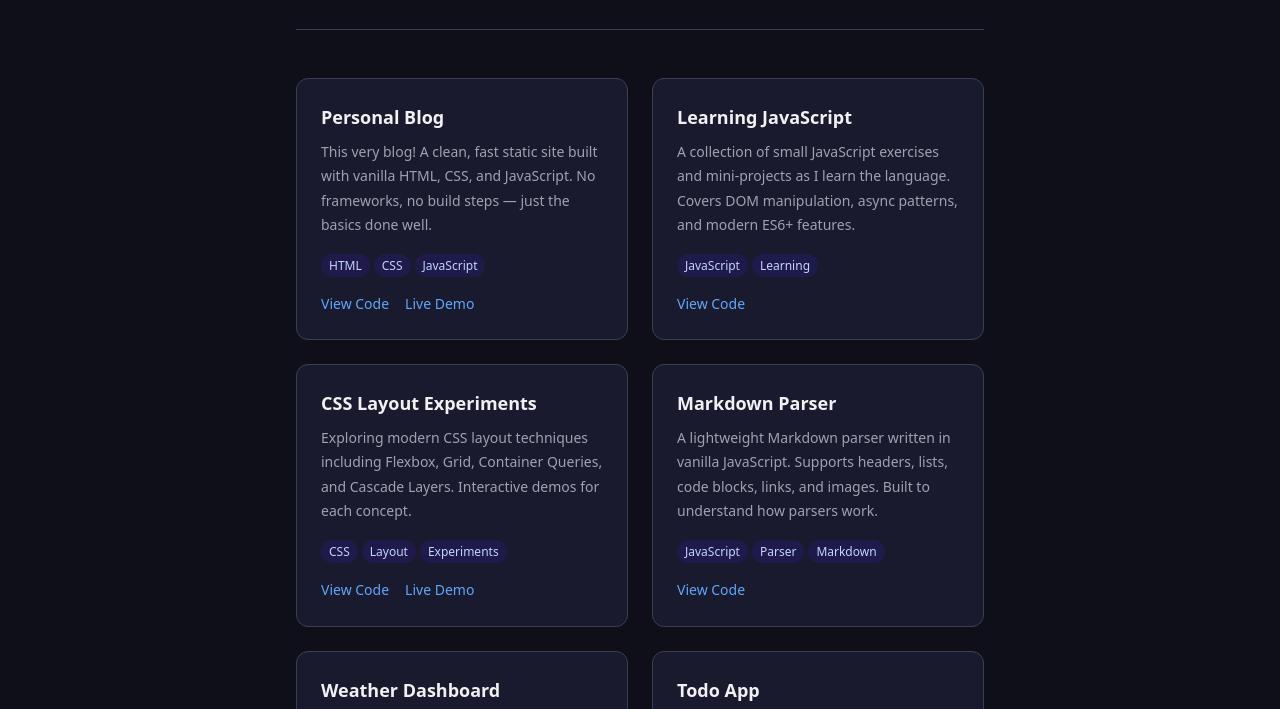
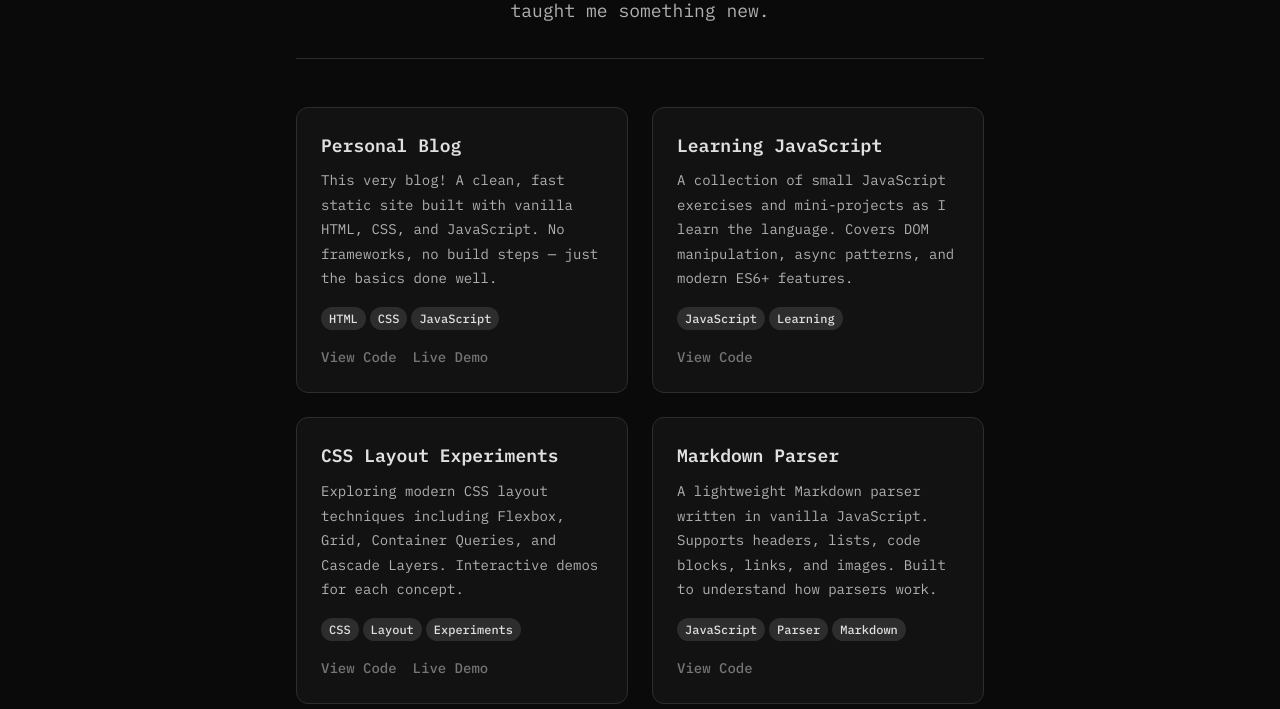
Before and after one commit to infratio/0ufoc-My-Personal-Blog, a plain HTML site: page projects.html in a window 1280 px wide. Shown: the part 285-994 px from the top of the page. Drawn offline with Linux system fonts and the dark colour scheme.

Commit message:
Update blog with monospace typography and dark gray/black accent colors

```diff
--- a/projects.html
+++ b/projects.html
@@ -7,7 +7,7 @@
     <title>0ufoc</title>
     <link rel="preconnect" href="https://fonts.googleapis.com">
     <link rel="preconnect" href="https://fonts.gstatic.com" crossorigin>
-    <link href="https://fonts.googleapis.com/css2?family=JetBrains+Mono:wght@400;500;700&display=swap" rel="stylesheet">
+    <link href="https://fonts.googleapis.com/css2?family=IBM+Plex+Mono:wght@400;500;600;700&display=swap" rel="stylesheet">
     <link rel="stylesheet" href="styles.css">
 </head>
 <body>
--- a/styles.css
+++ b/styles.css
@@ -11,12 +11,12 @@
     --color-bg-alt: #ffffff;
     --color-text: #1a1a2e;
     --color-text-muted: #6b6b7b;
-    --color-accent: #2563eb;
-    --color-accent-hover: #1d4ed8;
+    --color-accent: #636363;
+    --color-accent-hover: #525252;
     --color-border: #e5e5e5;
     --color-code-bg: #f4f4f5;
-    --color-tag-bg: #eef2ff;
-    --color-tag-text: #3730a3;
+    --color-tag-bg: #f0f0f0;
+    --color-tag-text: #333333;
 
     /* Spacing scale */
     --space-xs: 0.25rem;
@@ -27,8 +27,8 @@
     --space-2xl: 3rem;
 
     /* Typography */
-    --font-sans: system-ui, -apple-system, BlinkMacSystemFont, 'Segoe UI', Roboto, sans-serif;
-    --font-mono: 'JetBrains Mono', ui-monospace, SFMono-Regular, 'SF Mono', Menlo, monospace;
+    --font-sans: 'IBM Plex Mono', 'Courier New', Courier, monospace;
+    --font-mono: 'IBM Plex Mono', ui-monospace, SFMono-Regular, 'SF Mono', Menlo, monospace;
     --font-size-sm: 0.875rem;
     --font-size-base: 1rem;
     --font-size-lg: 1.125rem;
@@ -52,16 +52,16 @@
 /* Dark mode support */
 @media (prefers-color-scheme: dark) {
     :root {
-        --color-bg: #0f0f1a;
-        --color-bg-alt: #1a1a2e;
-        --color-text: #f1f1f5;
-        --color-text-muted: #9ca3af;
-        --color-accent: #60a5fa;
-        --color-accent-hover: #93c5fd;
-        --color-border: #374151;
-        --color-code-bg: #1e1e2e;
-        --color-tag-bg: #1e1b4b;
-        --color-tag-text: #c7d2fe;
+        --color-bg: #0a0a0a;
+        --color-bg-alt: #121212;
+        --color-text: #e0e0e0;
+        --color-text-muted: #b0b0b0;
+        --color-accent: #757575;
+        --color-accent-hover: #616161;
+        --color-border: #2d2d2d;
+        --color-code-bg: #1e1e1e;
+        --color-tag-bg: #2d2d2d;
+        --color-tag-text: #e0e0e0;
     }
 }
 
```
